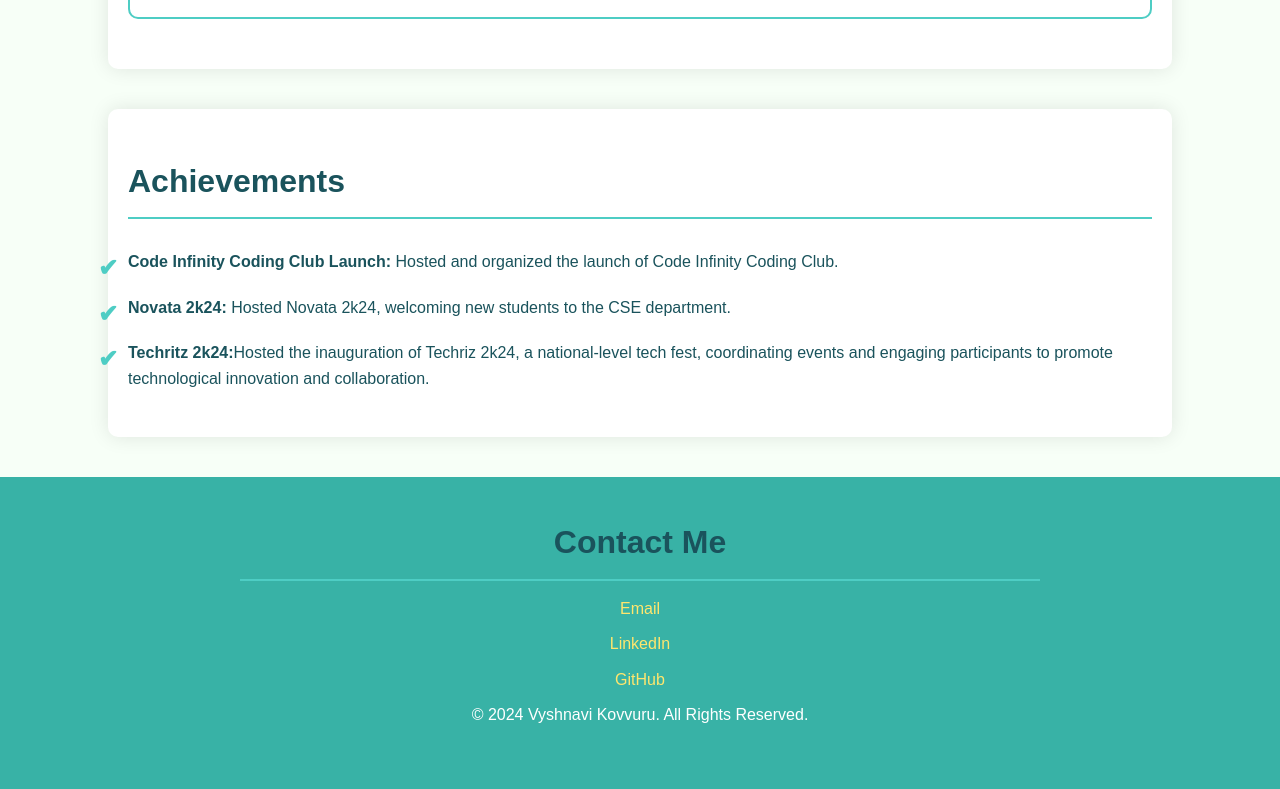
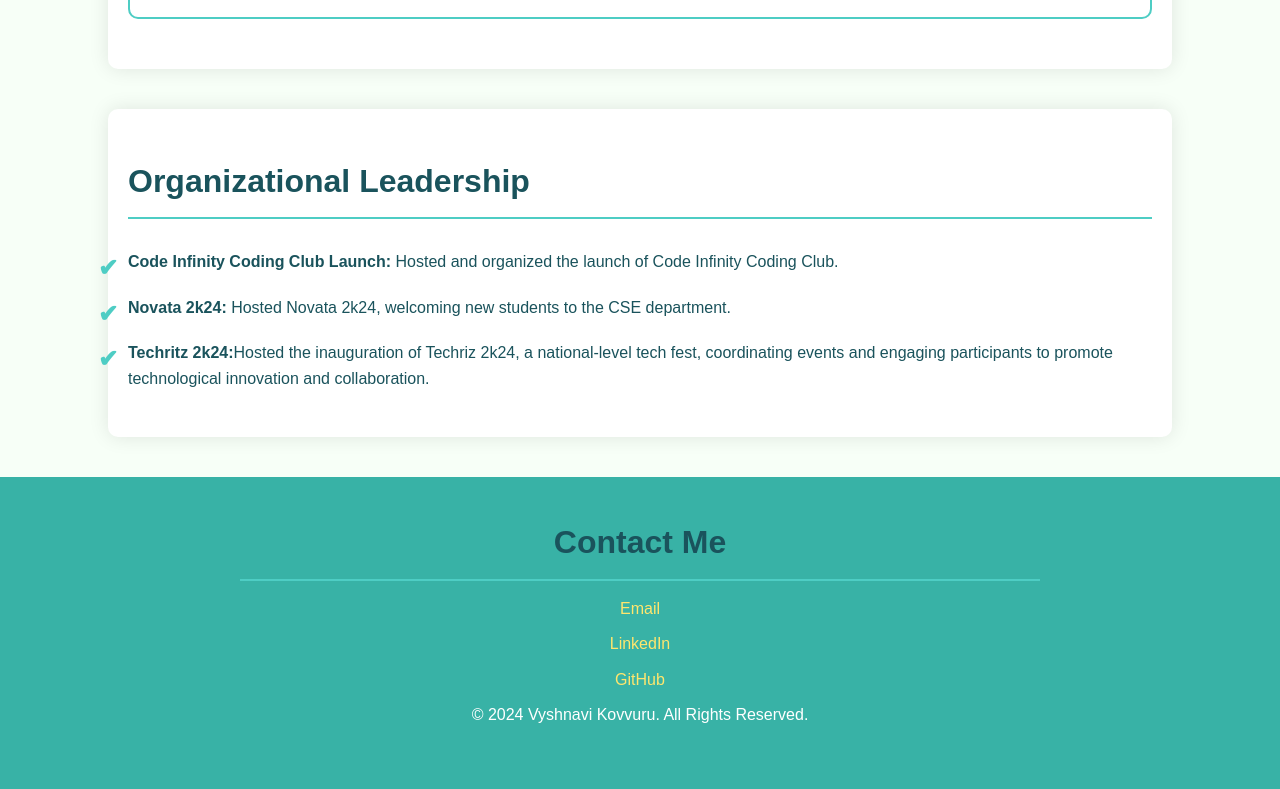
Before and after one commit to vyshnavikovvuru/myportfolio, a plain HTML site: page index.html in a window 1280 px wide. Shown: the part 1911-2700 px from the top of the page. Drawn offline with Linux system fonts and the light colour scheme.

Commit message:
Update index.html

```diff
--- a/index.html
+++ b/index.html
@@ -84,7 +84,7 @@
     </section>
 
     <section id="achievements" class="section">
-        <h2>Achievements</h2>
+        <h2>Organizational Leadership</h2>
         <ul>
             <li><strong>Code Infinity Coding Club Launch:</strong> Hosted and organized the launch of Code Infinity Coding Club.</li>
             <li><strong>Novata 2k24:</strong> Hosted Novata 2k24, welcoming new students to the CSE department.</li>
```
